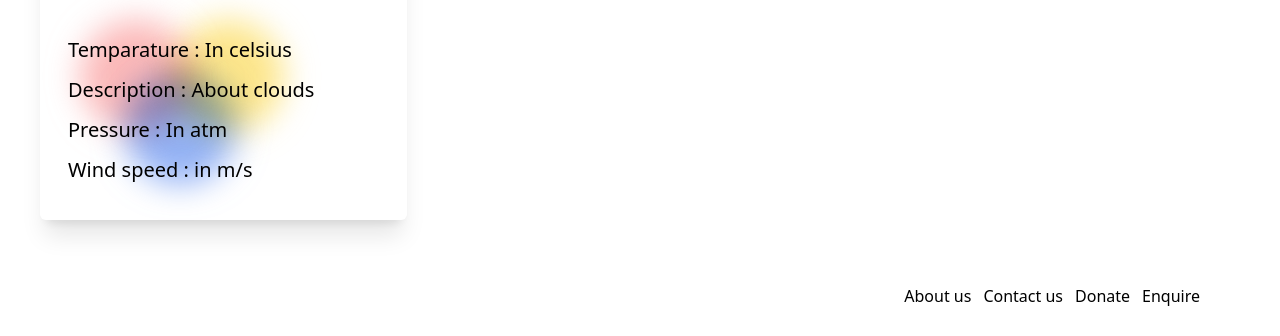
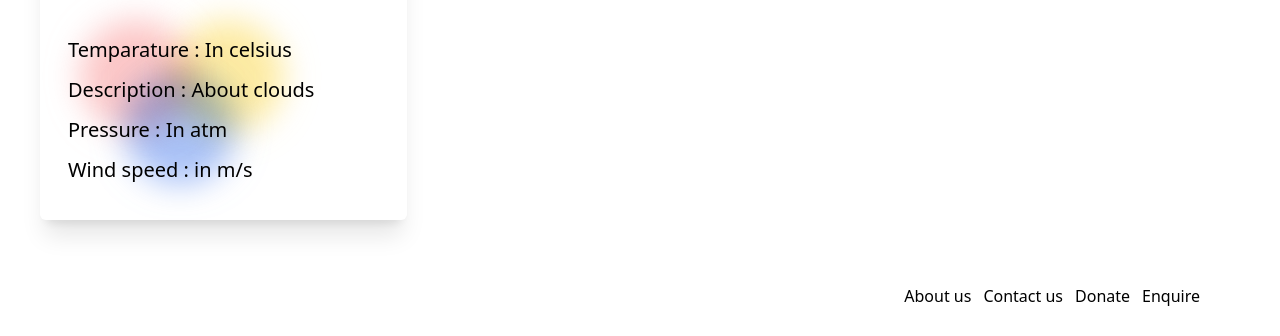
Before and after one commit to dheerajdalbanjan/Weather, a website: page public/index.html in a window 1280 px wide. Shown: the part 696-1032 px from the top of the page. Drawn offline with Linux system fonts and the light colour scheme.

Commit message:
font size

```diff
--- a/public/index.html
+++ b/public/index.html
@@ -6,6 +6,7 @@
     <meta http-equiv="X-UA-Compatible" content="IE=edge">
     <meta name="viewport" content="width=device-width, initial-scale=1.0">
     <link rel="stylesheet" href="output.css">
+    <!--<script src="https://cdn.tailwindcss.com"></script>-->
     <title>weather</title>
 </head>
 
@@ -20,7 +21,7 @@
                 <div class="third relative  transition-all a w-5 h-0.5 bg-white"></div>
             </div>
             <div
-                class="window  -translate-x-96 transition-all flex flex-col md:text-lg fixed left-0 top-0 font-thin  bg-black filter opacity-80 text-white h-full py-16 font-mono px-5 md:py-16 md:px-12">
+                class="window  -translate-x-96 transition-all flex flex-col text-sm md:text-lg fixed left-0 top-0 font-thin  bg-black filter opacity-80 text-white h-full py-16  px-5 md:py-16 md:px-12">
                 <div class="cursor-pointer  transition-all w-36 py-3 px-2 md:py-4 md:px-4 hover:text-gray-400">Home
                 </div>
                 <div class="cursor-pointer  transition-all w-36 py-3 px-2 md:py-4 md:px-4 hover:text-gray-400">About us
@@ -87,13 +88,13 @@
         <div class="relative">
             <h2 class="text-2xl md:text-3xl text-black font-semibold mb-6 mx-1 text-left">Weather Information</h2>
             <div
-                class="absolute bg-red-400 filter blur-lg opacity-50  left-5 h-28 w-28 rounded-full mix-blend-multiply">
+                class="absolute bg-red-400 filter blur-lg opacity-40  left-5 h-28 w-28 rounded-full mix-blend-multiply">
             </div>
             <div
-                class="absolute bg-yellow-400 filter blur-lg opacity-50 left-28 h-28 w-28 rounded-full mix-blend-multiply">
+                class="absolute bg-yellow-400 filter blur-lg opacity-40 left-28 h-28 w-28 rounded-full mix-blend-multiply">
             </div>
             <div
-                class="absolute bg-blue-600  filter blur-lg opacity-50 top-28  left-16 h-28 w-28 rounded-full mix-blend-multiply">
+                class="absolute bg-blue-600  filter blur-lg opacity-40 top-28  left-16 h-28 w-28 rounded-full mix-blend-multiply">
             </div>
             <div class=" flex flex-col space-y-3 px-2 py-4  ml-0">
                 <div class="temp res">
```
Also changed, not shown: public/output.css.
